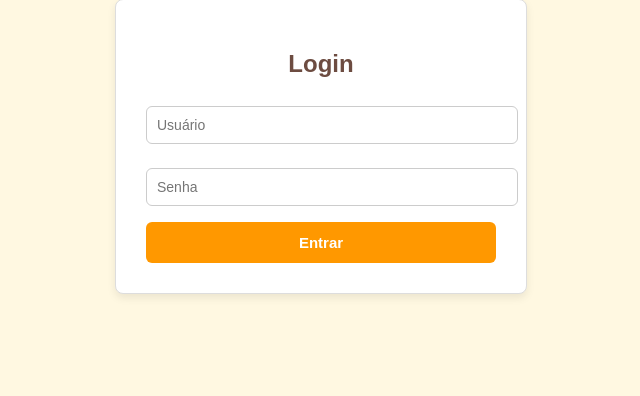
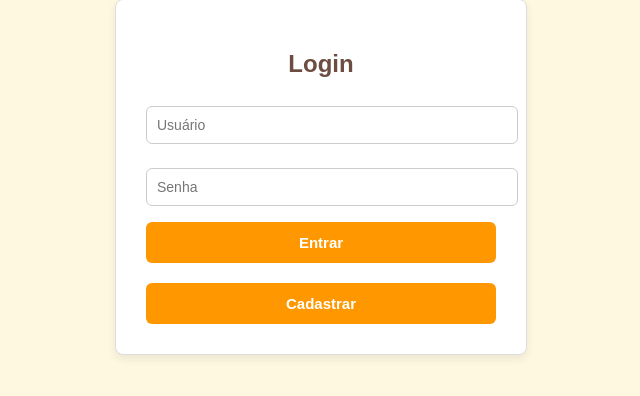
Before and after one commit to GerheimG/sistema_pastelaria, a PHP site: page / in a window 1280 px wide. Shown: the part 81-477 px from the top of the page, without its empty margins (319-959 px from the left). Run offline with PHP 8.4, Linux system fonts and the light colour scheme.

Commit message:
tela de cadastro

```diff
--- a/sistema/pastelaria/css/estilo.css
+++ b/sistema/pastelaria/css/estilo.css
@@ -169,6 +169,7 @@ h1 {
 .login-container button:hover {
     background-color: #e68900;
 }
+
 
 .erro {
     color: #e74c3c;
@@ -468,3 +469,23 @@ h1 {
     transition: background-color 0.3s ease;
     margin-left: 10px;
 }
+
+.btn-link {
+
+    padding: 10px 20px;
+    background-color: #ff9800;
+    color: white;
+    text-decoration: none;
+    border-radius: 5px;
+    font-weight: bold;
+    font-family: Arial, sans-serif;
+    transition: background-color 0.3s ease;
+    cursor: pointer;
+    border: none;
+}
+
+.btn-link:hover {
+  background-color: #e68a00;
+  color: white;
+  text-decoration: none;
+}
--- a/sistema/pastelaria/index.php
+++ b/sistema/pastelaria/index.php
@@ -61,8 +61,9 @@ if ($_SERVER['REQUEST_METHOD'] === 'POST') {
     <meta charset="UTF-8" />
     <title>Login - Pastelaria</title>
     <!-- Importa o CSS externo -->
-    <link rel="stylesheet" href="css/estilo.css" />
+    <link rel="stylesheet" href="css/estilo.css">
 </head>
+
 <body>
 
     <!-- Container centralizado para o formulário de login -->
@@ -80,6 +81,10 @@ if ($_SERVER['REQUEST_METHOD'] === 'POST') {
             <input type="password" name="senha" placeholder="Senha" required />
             <button type="submit">Entrar</button>
         </form>
+        <div style="margin-top: 20px">
+            <button class="btn-link" onclick="window.location.href='cadastro.php'">Cadastrar</button>
+        </div>
+
     </div>
 </body>
 </html>
```
Also changed, not shown: sistema/pastelaria/cadastro.php (added, +57 -0 lines).
